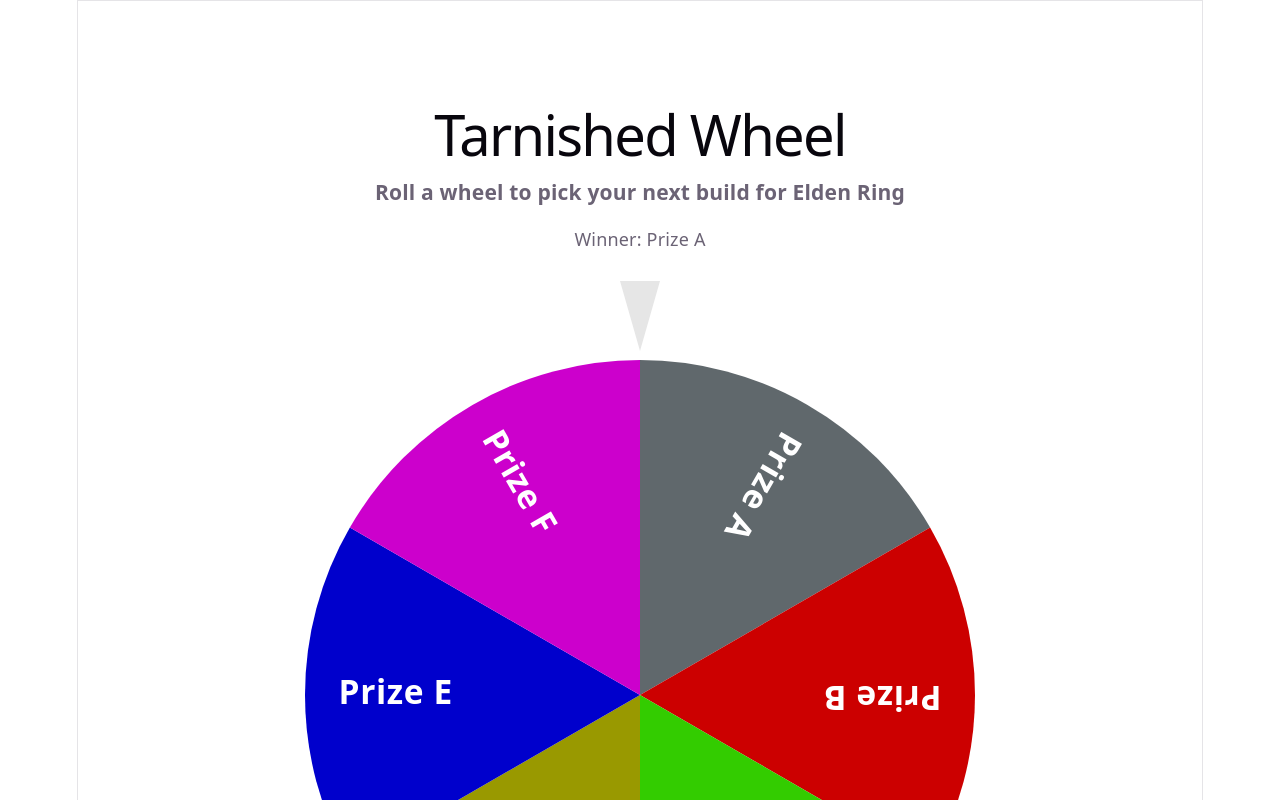
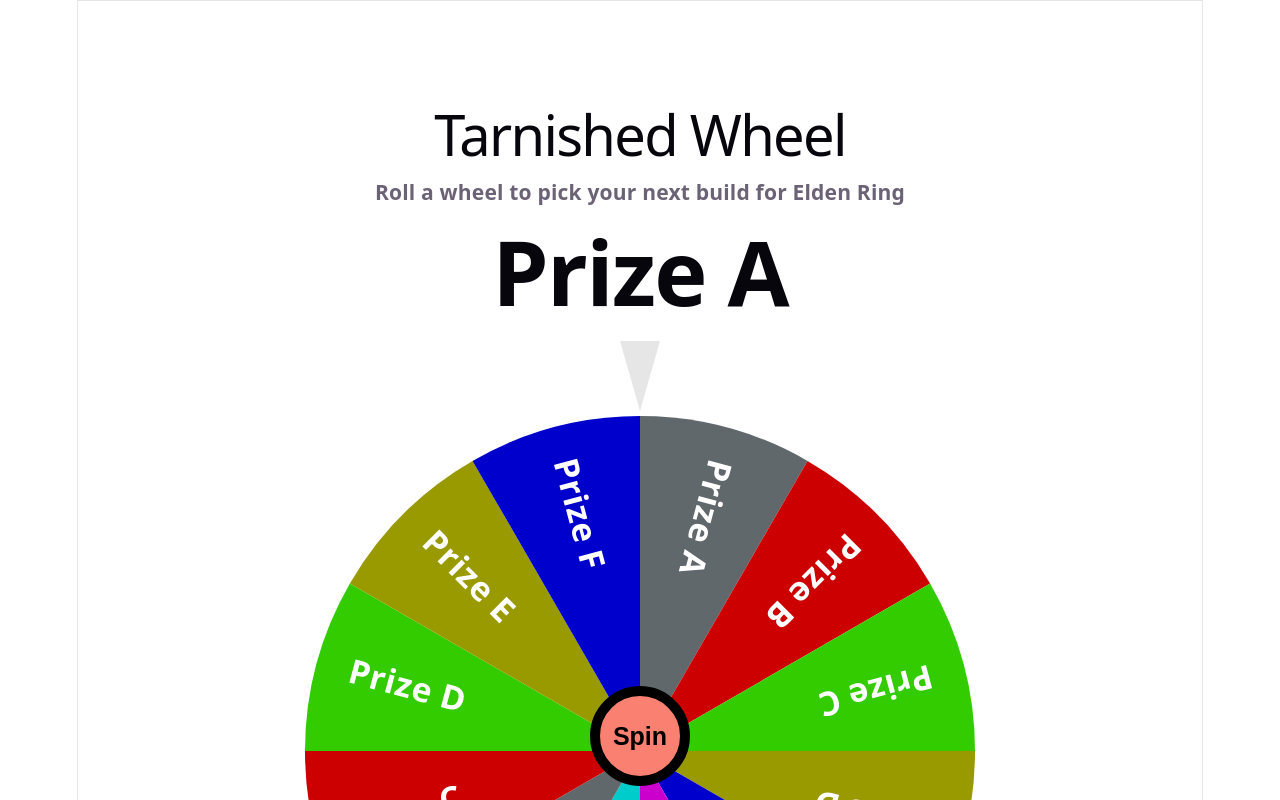
Before and after one commit to EZRA-DVLPR/TarnishedWheel, a React (Vite) app: page / in a window 1280 px wide. Shown: the top 800 px of the page. Built offline with nearby package versions, Linux system fonts and the light colour scheme.

Commit message:
spin button is added, but needs additional work to make sure it's always centered on the wheel

```diff
--- a/src/App.css
+++ b/src/App.css
@@ -17,9 +17,9 @@
 	flex-direction: column;
 	align-items: center;
 	justify-content: center;
-	gap: 4px;
 	height: auto;
 	width: 1000px;
+	position: relative;
 }
 
 #wheel-pointer {
@@ -33,6 +33,40 @@
 	width: 67%;
 	height: auto;
 	display: block;
+}
+
+/*TODO: fix the translation since it depends on screen size now...*/
+#wheel-button {
+	background-color: salmon;
+	border-color: #000000;
+	border-width: 10px;
+	border-radius: 90px;
+	border-style: solid;
+	height: 100px;
+	width: 100px;
+	position: absolute;
+	top: 50%;
+	left: 50%;
+	/*transform: translate(-50px, 30px);*/
+	transform: translate(-50%, 30%);
+	font-size: 25px;
+	font-weight: bold;
+	cursor: pointer;
+	transition: transform .2s;
+}
+
+#wheel-button:hover {
+	transform: scale(1.1) translate(-45%, 29%);
+}
+
+#wheel-button:disabled {
+	cursor: not-allowed;
+	opacity: 0.95;
+}
+
+#wheel-winner {
+	font-size: 90px;
+	font-weight: bold;
 }
 
 #footer {
--- a/src/components/Wheel.tsx
+++ b/src/components/Wheel.tsx
@@ -24,6 +24,12 @@ const colors2 = [
 
 // TODO: import the wheel data instead of this for testing
 const SEGMENTS = [
+	"Prize A",
+	"Prize B",
+	"Prize C",
+	"Prize D",
+	"Prize E",
+	"Prize F",
 	"Prize A",
 	"Prize B",
 	"Prize C",
@@ -82,14 +88,16 @@ function Wheel() {
 	const size = 200;
 
 	return (
-		<div className="relative flex items-center justify-center" id="wheel">
-			{!spinning && <p>Winner: {SEGMENTS[winner]}</p>}
+		<div id="wheel">
+			{/* winning slice's label is displayed here */}
+			{spinning ? (
+				<h1>&nbsp;</h1>
+			) : (
+				<h1 id="wheel-winner">{SEGMENTS[winner]}</h1>
+			)}
+
 			{/* static pointer at top */}
-			<svg
-				id="wheel-pointer"
-				viewBox="0 0 40 40"
-				className="absolute left-1/2 top-0 -translate-x-1/2 z-10"
-			>
+			<svg id="wheel-pointer" viewBox="0 0 40 40">
 				<title>Wheel Pointer</title>
 				<polygon points="20,38 12,10 28,10" fill="#E6E6E6" />
 			</svg>
@@ -98,6 +106,8 @@ function Wheel() {
 			<svg
 				id="wheel-svg"
 				viewBox={`0 0 ${size} ${size}`}
+				width={300}
+				height={300}
 				style={{ transform: `rotate(${rotation}deg)` }}
 			>
 				<title>Wheel</title>
@@ -164,7 +174,13 @@ function Wheel() {
 				})}
 			</svg>
 
-			<button type="button" onClick={spin} disabled={spinning}>
+			{/* Spin button which gets moved to teh center of the wheel */}
+			<button
+				id="wheel-button"
+				type="button"
+				onClick={spin}
+				disabled={spinning}
+			>
 				Spin
 			</button>
 		</div>
```
